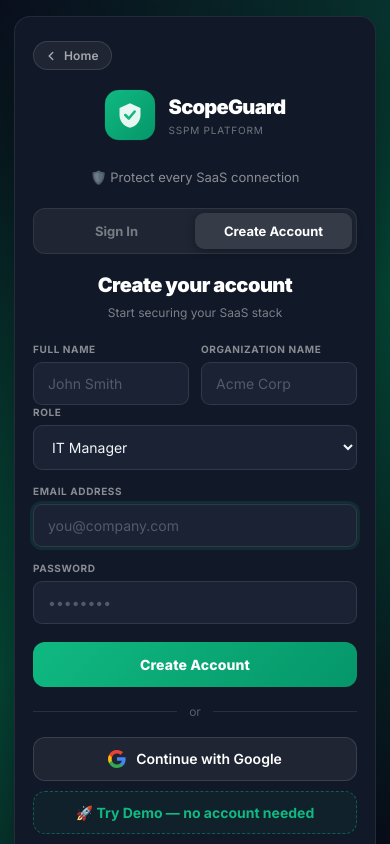
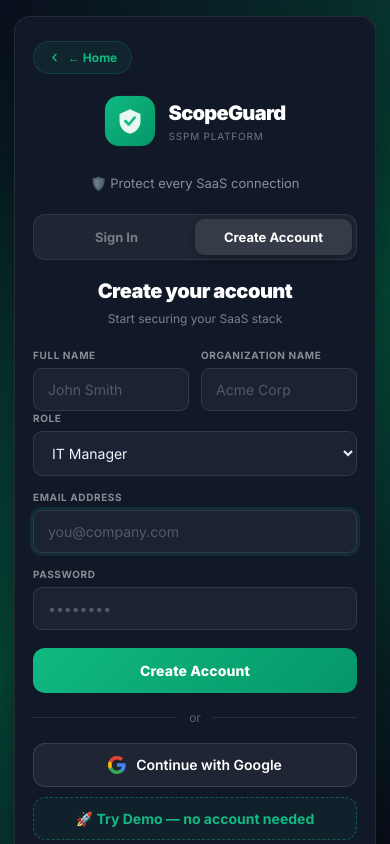
Before and after one commit to itamar12333/ScopeGuard, a React (Vite) app: page / in a window 390 px wide. Both pictures are taken after a click on the button "Get Started Free →". Built offline with nearby package versions, Linux system fonts and the light colour scheme.

Commit message:
Fix mobile nav, back button, auth scroll

```diff
--- a/src/App.jsx
+++ b/src/App.jsx
@@ -5,7 +5,6 @@
 const SUPABASE_ANON_KEY = import.meta.env.VITE_SUPABASE_ANON_KEY || "eyJhbGciOiJIUzI1NiIsInR5cCI6IkpXVCJ9.eyJpc3MiOiJzdXBhYmFzZSIsInJlZiI6InVxcnFmd2h2Y2hwY216cmZxb3lkIiwicm9sZSI6ImFub24iLCJpYXQiOjE3NzYzNTg2MjMsImV4cCI6MjA5MTkzNDYyM30.ZkEVewnjomnh7O1-Z30Luq8wbMoLvoCxmlZbt8errBs";
 const GITHUB_CLIENT_ID = import.meta.env.VITE_GITHUB_CLIENT_ID || "Ov23liG47Hl2rb25GTRx";
 const SLACK_CLIENT_ID = import.meta.env.VITE_SLACK_CLIENT_ID || "10931107133861.10932502957734";
-
 
 const supabase = createClient(SUPABASE_URL, SUPABASE_ANON_KEY);
 
@@ -1182,18 +1181,21 @@
         @media(max-width:768px){
           .lp-features{grid-template-columns:1fr}
           .lp-stats{gap:20px}
-          .lp-nav{padding:12px 4%}
-          .lp-nav-brand{font-size:16px}
+          .lp-nav{padding:10px 4%;height:56px}
+          .lp-nav-brand{font-size:15px}
+          .lp-nav-logo svg{width:26px;height:26px}
           .lp-nav-btns{gap:6px}
-          .lp-btn-out{padding:7px 12px;font-size:12px}
-          .lp-btn-pri{padding:7px 12px;font-size:12px}
-          .lp-h1{font-size:32px;letter-spacing:-1px}
-          .lp-hero{padding:50px 5% 40px}
-          .lp-sub{font-size:14px}
-          .lp-cta-pri,.lp-cta-sec{padding:12px 24px;font-size:14px}
-          .lp-stat-n{font-size:28px}
-          .lp-stat-l{font-size:10px}
-          .lp-features{padding:40px 4%}
+          .lp-btn-out{padding:6px 12px;font-size:12px}
+          .lp-btn-pri{padding:6px 12px;font-size:12px}
+          .lp-h1{font-size:30px;letter-spacing:-1px}
+          .lp-hero{padding:40px 5% 32px}
+          .lp-sub{font-size:13px}
+          .lp-cta-pri,.lp-cta-sec{padding:12px 20px;font-size:13px;width:100%;text-align:center}
+          .lp-ctas{flex-direction:column;align-items:center;gap:10px}
+          .lp-stat-n{font-size:26px}
+          .lp-stat-l{font-size:9px}
+          .lp-features{padding:32px 4%}
+          .lp-features{grid-template-columns:1fr}
           .lp-feat{padding:18px}
         }
       `}</style></style>
@@ -1261,19 +1263,19 @@
     const isReg = authMode==="register";
     return (
       <><style>{CSS}</style>
-      <div className={`auth-wrap ${t.dir==="rtl"?"rtl-layout":"ltr-layout"}`} dir={t.dir}>
-        <div className="auth-card">
+      <div className={`auth-wrap ${t.dir==="rtl"?"rtl-layout":"ltr-layout"}`} dir={t.dir} style={{alignItems:"flex-start"}}>
+        <div className="auth-card" style={{marginTop:0}}>
           <button onClick={()=>setShowLanding(true)} style={{
-            display:"inline-flex",alignItems:"center",gap:6,
-            background:"rgba(255,255,255,.06)",
-            border:"1px solid rgba(255,255,255,.12)",
-            color:"rgba(255,255,255,.6)",fontSize:12,fontWeight:600,
-            cursor:"pointer",padding:"6px 12px 6px 10px",
-            borderRadius:20,marginBottom:20,transition:".15s",
-            letterSpacing:".01em"
+            display:"flex",alignItems:"center",gap:7,
+            background:"rgba(16,185,129,.08)",
+            border:"1px solid rgba(16,185,129,.2)",
+            color:"#10b981",fontSize:12,fontWeight:700,
+            cursor:"pointer",padding:"8px 14px",
+            borderRadius:20,marginBottom:22,transition:".15s",
+            width:"fit-content"
           }}>
-            <svg width="14" height="14" viewBox="0 0 24 24" fill="none" stroke="currentColor" strokeWidth="2.5" strokeLinecap="round"><polyline points="15 18 9 12 15 6"/></svg>
-            Home
+            <svg width="13" height="13" viewBox="0 0 24 24" fill="none" stroke="currentColor" strokeWidth="2.5" strokeLinecap="round"><polyline points="15 18 9 12 15 6"/></svg>
+            ← Home
           </button>
           <div className="auth-logo">
             <div className="auth-sh">
```
